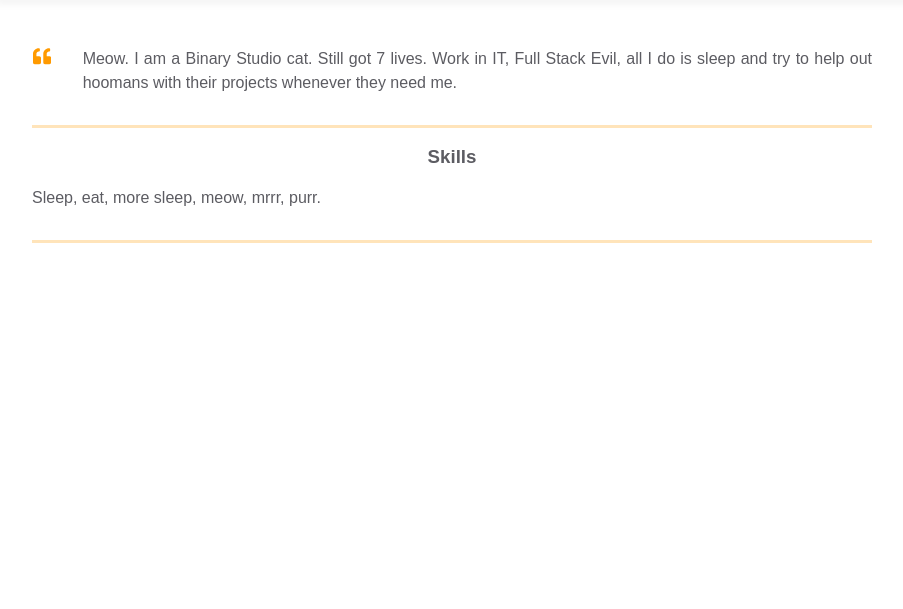
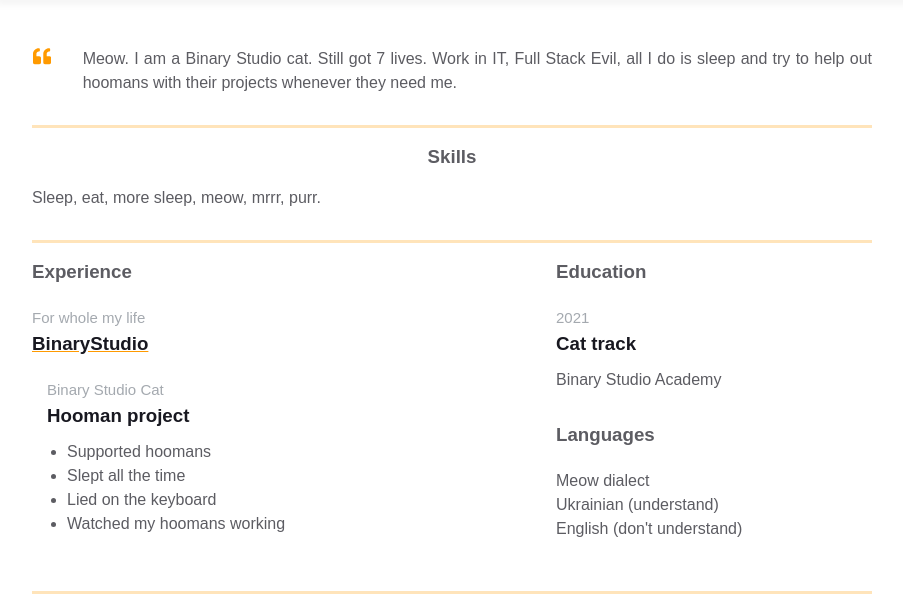
Before and after one commit to zizaaa/homepage, a plain HTML site: page index.html in a window 1280 px wide. Shown: the part 384-993 px from the top of the page, without its empty margins (188-1091 px from the left). Before the commit the page ends 800 px from the top, so only its background shows below. Drawn offline with Linux system fonts and the light colour scheme.

Commit message:
Added Experiences and Addition info

```diff
--- a/index.html
+++ b/index.html
@@ -74,6 +74,57 @@
               </div>
             </div>
           </div>
+          <div class="container">
+            <div class="resume__block">
+              <div class="main-info fh">
+
+                <div class="experiences">
+                    <h3 class="experiences__header">Experience</h3>
+                    <div class="experiences__company">
+                      <div class="experiences__company-header">
+                        <span class="experiences__company-header-durability">For whole my life</span>
+                        <h3 class="experiences__company-header-name">BinaryStudio</h3>
+                      </div>
+
+                      <div class="experiences__company-project">
+                        <span class="experiences__company-project-role">Binary Studio Cat</span>
+                        <h3 class="experiences__company-project-name">Hooman project</h3>
+                        <ul class="experiences__company-project-responsibilities">
+                          <li>Supported hoomans</li>
+                          <li>Slept all the time</li>
+                          <li>Lied on the keyboard</li>
+                          <li>Watched my hoomans working</li>
+                        </ul>
+                      </div>
+                    </div>
+                  </div>
+
+                  <div class="additional-info fv">
+                    <div class="additional-info__education">
+                      <h3 class="additional-info__education-header">Education</h3>
+                      <div class="additional-info__education-university">
+                        <span class="additional-info__education-university-durability">2021</span>
+                        <h3 class="additional-info__education-university-speciality">Cat track</h3>
+                        <p class="additional-info__education-university-name">Binary Studio Academy</p>
+                      </div>
+                    </div>
+
+                    <div class="additional-info__languages">
+                      <h3 class="additional-info__languages-header">Languages</h3>
+                      <p class="additional-info__languages-item">
+                        Meow dialect
+                      </p>
+                      <p class="additional-info__languages-item">
+                        Ukrainian (understand)
+                      </p>
+                      <p class="additional-info__languages-item">
+                        English (don't understand)
+                      </p>
+                    </div>
+                  </div>
+              </div>
+            </div>
+          </div>
     </main>
 </body>
 </html>
```
